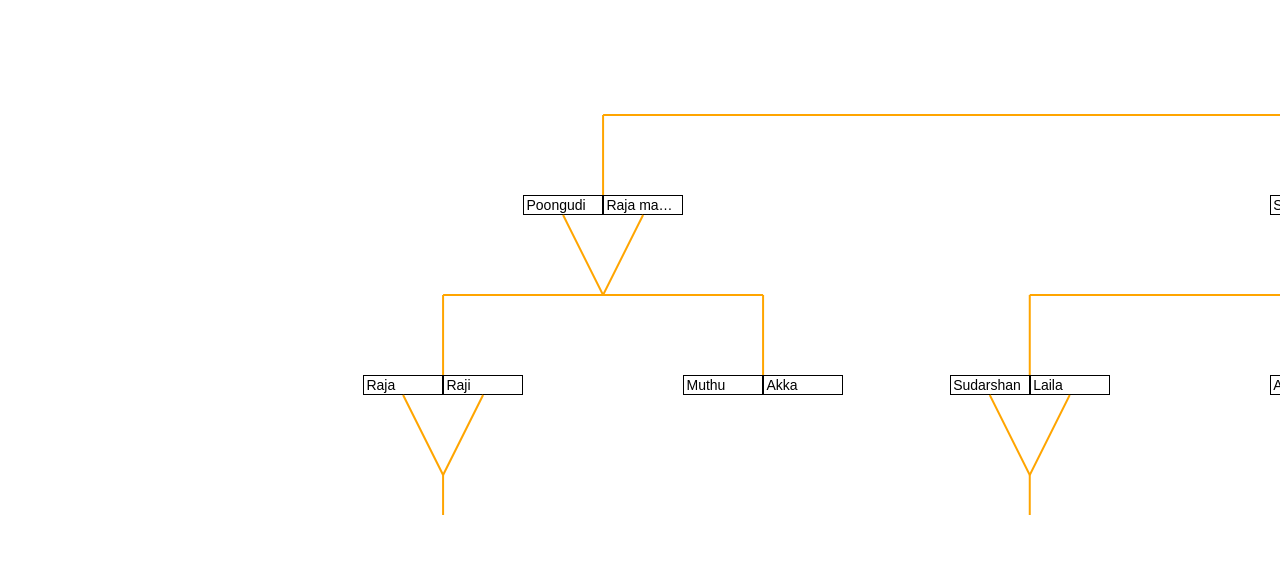
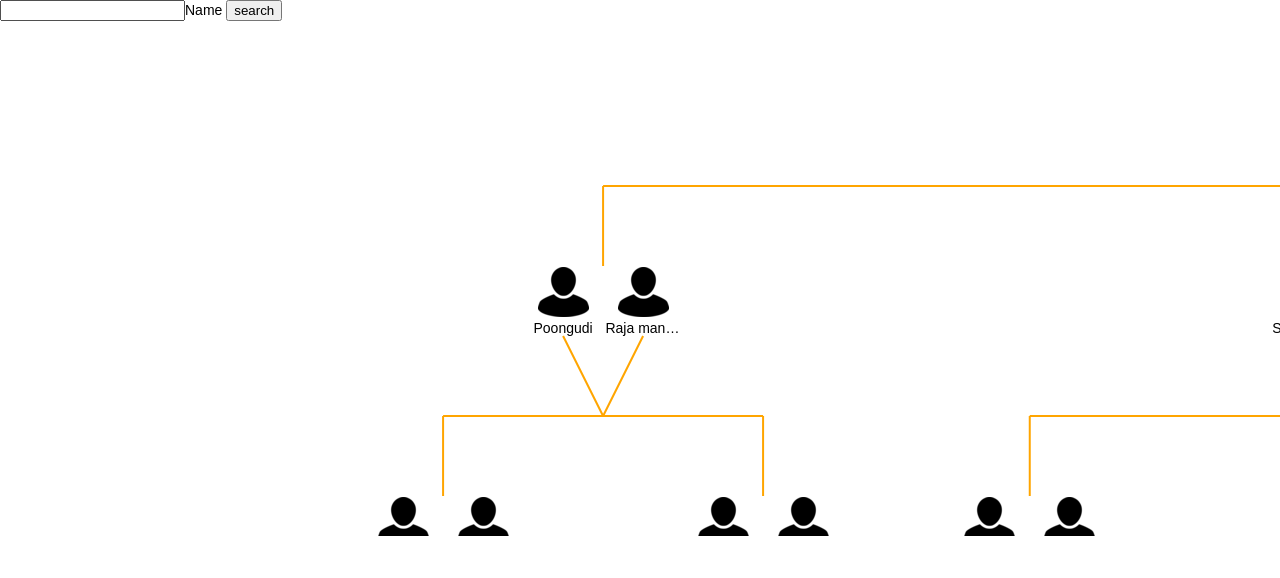
Before and after one commit to ArunHub/family-tree, a website: page public/index.html in a window 1280 px wide. Drawn offline with Linux system fonts and the light colour scheme.

Commit message:
picture, event handlers, partial search input

```diff
--- a/public/constants.js
+++ b/public/constants.js
@@ -21,7 +21,7 @@ const mL = 10; //margin-left
 const middleRatio = 0.65;
 const textWidth = 80;
 const foreignWidth = 2 * textWidth;
-const textHeight = 20;
+const textHeight = 20 + 50; //50 for image dimension
 
 const xmlns = "http://www.w3.org/2000/svg";
 const preserveAspectRatio = "xMidYMid meet";
--- a/public/helper.js
+++ b/public/helper.js
@@ -9,14 +9,6 @@ function getAnniversary(anniversary) {//birth, death, marriage, 60yrs
       return {
         birthday: anniversary.date,
       }
-  }
-};
-
-function getImage(gender) {
-  if (gender === GENDER.M) {
-    return "ko";
-  } else {
-
   }
 };
 
@@ -42,8 +34,8 @@ function setAttributes(el, attrs) {
   Object.keys(attrs).forEach(key => el.setAttribute(key, attrs[key]));
 }
 
-function getTextWidth(n=2) {
-  return n*textWidth;
+function getTextWidth(n = 2) {
+  return n * textWidth;
 }
 
 function createText(value, rootTag, attrs) {
@@ -55,28 +47,36 @@ function createText(value, rootTag, attrs) {
   id.appendChild(textElement);
 }
 
-function createForeignText(value, rootId, attrs) {
-  const { id, x, y } = attrs;
+function handleMouseenter(person, e) {
+  const parent = document.getElementById('root');
+  var divEl = document.createElement("div");
+  setAttributes(divEl, { id: "popup", class: "popup" });
+  divEl.style.left = e.clientX + "px";
+  divEl.style.top = e.clientY + "px";
+  const lifeSpan = person.life_span.hasOwnProperty('diedOn') ? `(${person.life_span.bornOn} - ${person.life_span.diedOn})` : "";
+  divEl.innerHTML += `<div>${e.target.innerText}</div><div>${lifeSpan}</div>`;
+  parent.prepend(divEl);
+}
+
+function handleMouseleave() {
+  const popup = document.getElementById('popup');
+  popup.parentNode.removeChild(popup);
+}
+
+function removeSvgRoot() {
+  const element = document.getElementById(rootSvgId);
+  element.parentNode.removeChild(element);
+}
+
+function createForeignText(person, rootId, attrs) {
+  const { id, x, y, getDivList } = attrs;
   const rootEl = document.getElementById(rootId);
   const foreignObjEl = document.createElementNS(xmlns, 'foreignObject');
-  const divFragment = getDivList(...value);
-  setAttributesNs(foreignObjEl, { id, width: getTextWidth(value.length), height: textHeight, x, y });
+  const nameList = person.spouse ? 2 : 1;
+  const divFragment = getDivList(person);
+  setAttributesNs(foreignObjEl, { id, width: getTextWidth(nameList), height: textHeight, x, y });
   foreignObjEl.appendChild(divFragment);
   rootEl.appendChild(foreignObjEl);
-}
-
-function getDivList() {
-  const fragment = new DocumentFragment();
-
-  Object.values(arguments).forEach(function (name) {
-    var divEl = document.createElement('div');
-    setAttributes(divEl, { class: "foreign-div" });
-    const value = nameCapitalized(name);
-    divEl.innerHTML = value;
-    fragment.appendChild(divEl);
-  })
-
-  return fragment;
 }
 
 function getSpanList() {
@@ -88,6 +88,18 @@ function getSpanList() {
     const name = nameCapitalized(value);
     span.innerHTML = name;
     fragment.appendChild(span)
+  })
+
+  return fragment;
+}
+
+function getDataList() {
+  const fragment = new DocumentFragment();
+
+  Object.values(arguments[0]).forEach(function (value) {
+    var option = document.createElement('option');
+    option.setAttribute('value', `${value.name}, son of ${value.father}`); //TODO: factory pattern
+    fragment.appendChild(option)
   })
 
   return fragment;
--- a/public/index.css
+++ b/public/index.css
@@ -44,9 +44,30 @@ path{
   width:80px;
   display: inline-block;
   vertical-align: top;
+  padding: 0.05rem 0.15rem;
+  text-align: center;
+}
+
+.foreign-div > .name{
   overflow: hidden;
   text-overflow: ellipsis;
   white-space: nowrap;
-  padding: 0.05rem 0.15rem;
+  /* border: 1px solid; */
+}
+
+.foreign-div >  img{
+    max-height: 100%;
+    /* width: 50px; */
+    height: 50px;
+}
+
+.avatar-late{
+  filter: invert(50%);
+}
+
+.popup{
+  position: absolute;
   border: 1px solid;
+  padding: 0.25rem;
+  background: white;
 }
--- a/public/index.html
+++ b/public/index.html
@@ -11,8 +11,10 @@
 
 <body>
   <div id="root">
-    <form id="pick-name" style="display: none">
-      <input type="text" value="iyyamperumal" placeholder="Grandfather/father" name="root-name" id="root-name" />
+    <form id="submit-form" style="display: block">
+      <input type="text" name="name" id="name_input" list="search_list">Name
+      <datalist id="search_list"></datalist>
+      <!-- <input type="text" value="iyyamperumal" placeholder="Grandfather/father" name="root-name" id="root-name" /> -->
       <input type="submit" value="search" />
     </form>
     <div id="tree-structure" class="tree-structure"></div>
--- a/public/index.js
+++ b/public/index.js
@@ -6,12 +6,12 @@ const sample = [
         "marital_status": MARITAL_STATUS.MARRIED,
         "gender": "M",
         "_age": 68,
-        "lifeSpan": { bornOn: "01-01-1940" },
+        "life_span": { bornOn: "01-01-1940", diedOn: "14-12-1996" },
         "children": ["poongudi", "soundara pandian", "mani", "selva kumar"],
         // "children": ["soundara pandian", "mani", "selva kumar"],
         "anniversary": { type: ANNIVERSARY_TYPE.MARRIAGE },
-        "father": "iyyam perumal",
-        "mother": "thangammal"
+        "father": "",
+        "mother": ""
     },
     {
         "fname": "thangammal",
@@ -20,11 +20,11 @@ const sample = [
         "marital_status": MARITAL_STATUS.MARRIED,
         "gender": "F",
         "_age": 68,
-        "lifeSpan": { bornOn: "01-01-1940" },
+        "life_span": { bornOn: "01-01-1940", diedOn: "22-06-2008" },
         "children": ["soundara pandian", "mani", "selva kumar"],
         "anniversary": { type: ANNIVERSARY_TYPE.MARRIAGE },
-        "father": "iyyam perumal",
-        "mother": "thangammal"
+        "father": "",
+        "mother": ""
     },
     {
         "fname": "soundara",
@@ -36,7 +36,8 @@ const sample = [
         // "children": ["abinaya"],
         "siblings": ["mani", "selva kumar"],
         "father": "iyyam perumal",
-        "mother": "thangammal"
+        "mother": "thangammal",
+        "life_span": { bornOn: "01-01-1940", }
     },
     {
         "fname": "thulasirani",
@@ -47,7 +48,8 @@ const sample = [
         "children": ["sudarshan", "abinaya", 'sudaabi'],
         "siblings": ["mani", "selva kumar"],
         "father": "", //TODO
-        "mother": ""
+        "mother": "",
+        "life_span": { bornOn: "01-01-1940", }
     },
     {
         "fname": "abinaya",
@@ -59,7 +61,8 @@ const sample = [
         // "children": ["sanvika", "sandy"],
         "siblings": ["sudarshan", 'sudaabi'], //TODO: remove siblings
         "father": "soundara pandian",
-        "mother": "thulasirani"
+        "mother": "thulasirani",
+        "life_span": { bornOn: "01-01-1940", }
     },
     {
         "fname": "vijay",
@@ -70,8 +73,9 @@ const sample = [
         "_age": 31,
         "children": ["sanvika"],
         "siblings": [],
-        "father": "prabhu", //TODO
-        "mother": "vijaya",
+        "father": "", //TODO
+        "mother": "",
+        "life_span": { bornOn: "01-01-1940", }
     },
     {
         "fname": "mani",
@@ -83,7 +87,8 @@ const sample = [
         // "children": ["arun kumar", "preethi", 'sanvika', 'sandy', 'rajavel', 'rashika'],
         "siblings": ["soundara pandian", "selva kumar"],
         "father": "iyyam perumal",
-        "mother": "thangammal"
+        "mother": "thangammal",
+        "life_span": { bornOn: "01-01-1940", }
     },
     {
         "fname": "sundari",
@@ -92,8 +97,9 @@ const sample = [
         "_age": 54,
         "spouse": "mani",
         "children": ["arun kumar", "preethi"],
-        "father": "balsamy",
-        "mother": "acchi" //TODO
+        "father": "",
+        "mother": "", //TODO,
+        "life_span": { bornOn: "01-01-1940", }
     },
     {
         "fname": "selva",
@@ -107,7 +113,8 @@ const sample = [
         // "children": ["rashika", "sham deepak"],
         "siblings": ["soundara pandian", "mani"],
         "father": "iyyam perumal",
-        "mother": "thangammal"
+        "mother": "thangammal",
+        "life_span": { bornOn: "01-01-1940", }
     },
     {
         "fname": "pushparani",
@@ -117,8 +124,9 @@ const sample = [
         "spouse": "selva kumar",
         // "spouse": "",
         "children": ["rashika", "sham deepak"],
-        "father": "srithath",//TODO
-        "mother": "sriamma"
+        "father": "",//TODO
+        "mother": "",
+        "life_span": { bornOn: "01-01-1940", }
     },
     {
         "fname": "sudarshan",
@@ -130,7 +138,8 @@ const sample = [
         "_age": 31,
         "siblings": ['abinaya', 'sudaabi'],
         "father": "soundara pandian",
-        "mother": "thulasirani"
+        "mother": "thulasirani",
+        "life_span": { bornOn: "01-01-1940", }
     },
     {
         "fname": "laila",
@@ -141,7 +150,8 @@ const sample = [
         "children": ["sandy"],
         "_age": 31,
         "father": "soundara pandian",
-        "mother": "thulasirani"
+        "mother": "thulasirani",
+        "life_span": { bornOn: "01-01-1940", }
     },
     {
         "fname": "sudaabi",
@@ -153,7 +163,8 @@ const sample = [
         "_age": 31,
         "siblings": ['abinaya', 'sudarshan'],
         "father": "soundara pandian",
-        "mother": "thulasirani"
+        "mother": "thulasirani",
+        "life_span": { bornOn: "01-01-1940", }
     },
     {
         "fname": "vijaya",
@@ -164,8 +175,9 @@ const sample = [
         "_age": 31,
         "children": [],
         "siblings": [],
-        "father": "vijaya",
-        "mother": "vijaya",
+        "father": "",
+        "mother": "",
+        "life_span": { bornOn: "01-01-1940", }
     },
     {
         "fname": "sanvika",
@@ -176,16 +188,19 @@ const sample = [
         "siblings": [],
         "father": "vijay prabhu",
         "mother": "abinaya",
+        "life_span": { bornOn: "01-01-1940", }
     },
     {
         "fname": "arun",
         "lname": "kumar",
         "gender": "M",
         "spouse": "",
+        "image": "arun.jpg",
         "_age": 31,
         "siblings": ['preethi'],
         "father": "mani",
         "mother": "sundari",
+        "life_span": { bornOn: "01-01-1940", }
     },
     {
         "fname": "sham",
@@ -196,6 +211,7 @@ const sample = [
         "siblings": ['rashika'],
         "father": "selva kumar",
         "mother": "pushparani",
+        "life_span": { bornOn: "01-01-1940", }
     },
     {
         "fname": "sandy",
@@ -206,6 +222,7 @@ const sample = [
         "siblings": ['rashika'],
         "father": "vijay prabhu",
         "mother": "abinaya",
+        "life_span": { bornOn: "01-01-1940", }
     },
     {
         "fname": "preethi",
@@ -217,6 +234,7 @@ const sample = [
         "siblings": ["arun kumar"],
         "father": "mani",
         "mother": "sundari",
+        "life_span": { bornOn: "01-01-1940", }
     },
     {
         "fname": "rashika",
@@ -228,6 +246,7 @@ const sample = [
         "siblings": ["sham deepak"],
         "father": "selva kumar",
         "mother": "pushparani",
+        "life_span": { bornOn: "01-01-1940", }
     },
     {
         "fname": "raja",
@@ -236,8 +255,9 @@ const sample = [
         "_age": 68,
         "spouse": "poongudi",
         "children": ["raja", "muthu"],
-        "father": "iyyam perumal",
-        "mother": "thangammal"
+        "father": "",
+        "mother": "",
+        "life_span": { bornOn: "01-01-1940", }
     },
     {
         "fname": "poongudi",
@@ -248,7 +268,8 @@ const sample = [
         "children": ["raja", "muthu"],
         "siblings": ["mani", "selva kumar"],
         "father": "iyyam perumal", //TODO
-        "mother": "thangammal"
+        "mother": "thangammal",
+        "life_span": { bornOn: "01-01-1940", }
     },
     {
         "fname": "raja",
@@ -258,7 +279,8 @@ const sample = [
         "spouse": "raji",
         "children": ["rajavel"],
         "father": "raja manickam",
-        "mother": "poongudi"
+        "mother": "poongudi",
+        "life_span": { bornOn: "01-01-1940", }
     },
     {
         "fname": "raji",
@@ -267,8 +289,9 @@ const sample = [
         "_age": 38,
         "spouse": "raja",
         "children": ["rajavel"],
-        "father": "iyyam perumal", //TODO
-        "mother": "thangammal"
+        "father": "", //TODO
+        "mother": "",
+        "life_span": { bornOn: "01-01-1940", }
     },
     {
         "fname": "rajavel",
@@ -278,7 +301,8 @@ const sample = [
         "spouse": "",
         "children": [],
         "father": "raja",
-        "mother": "raji"
+        "mother": "raji",
+        "life_span": { bornOn: "01-01-1940", }
     },
     {
         "fname": "muthu",
@@ -288,7 +312,8 @@ const sample = [
         "spouse": "akka",
         "children": [],
         "father": "raja manickam",
-        "mother": "poongudi"
+        "mother": "poongudi",
+        "life_span": { bornOn: "01-01-1940", }
     },
     {
         "fname": "akka",
@@ -297,8 +322,9 @@ const sample = [
         "_age": 38,
         "spouse": "muthu",
         "children": [],
-        "father": "raja manickam",
-        "mother": "poongudi"
+        "father": "",
+        "mother": "",
+        "life_span": { bornOn: "01-01-1940", }
     },
 ]
 
@@ -307,13 +333,13 @@ function Person(obj) {
     this.fname = obj.fname;
     this.lname = obj.lname;
     this.gender = obj.gender === "M" ? GENDER.M : GENDER.F;
-    this.image = getImage(obj.gender);
+    this.image = obj.image ? obj.image : "avatar.png";
     this.spouse = obj.spouse || "";
     this.children = obj.children || [];
     this.siblings = obj.siblings;
     this.marital_status = this.spouse ? MARITAL_STATUS.MARRIED : obj.marital_status ? obj.marital_status : MARITAL_STATUS.SINGLE; //TODO
     this.profession = obj.profession //private
-    this.lifeSpan = obj.lifeSpan;
+    this.life_span = obj.life_span;
     this.childCount = this.children.length;
     this.father = obj.father;
     this.mother = obj.mother;
@@ -336,6 +362,13 @@ Tree.prototype.setTreeWeight = function (name, treeWeight) {
     this.data[name]['treeWeight'] = treeWeight;
 }
 
+// Tree.prototype.setSameTree = function (name) {
+//     const data = Object.assign({}, this.data);
+//     data[name]['isSameTree'] = true;
+//     this.data = data;
+//     console.log('this', this.data)
+// }
+
 function getJson(array) {
     let data = {};
     array.forEach(t => {
@@ -347,6 +380,40 @@ function getJson(array) {
 
 function getPerson(personName) {
     return newJson.data[personName];
+}
+
+function handleClick(person, e) {
+    if (nameCapitalized(person.name) === e.currentTarget.innerText) {
+        if (person.father) {
+            handleMouseleave();
+            removeSvgRoot();
+            getDomTree(person.father, 'tree-structure');
+        }
+    } else {
+        handleMouseleave();
+        removeSvgRoot();
+        getDomTree(person.spouse, 'tree-structure');
+    }
+}
+
+function getDivList(person) { //TODO: Modular pattern
+    const fragment = new DocumentFragment();
+    const nameList = person.spouse ? [person.name, person.spouse] : [person.name];
+    nameList.forEach(function (name) {
+        const currPerson = getPerson(name);
+        var divEl = document.createElement('div');
+        divEl.addEventListener('mouseenter', handleMouseenter.bind(this, currPerson), false);
+        divEl.addEventListener('mouseleave', handleMouseleave, false);
+        divEl.addEventListener('click', handleClick.bind(this, currPerson), false);
+        setAttributes(divEl, { class: "foreign-div" });
+        const nameCaps = nameCapitalized(name);
+        const imgClass = currPerson.life_span.hasOwnProperty('diedOn') ? "avatar-late" : "";
+        divEl.innerHTML += `<img src="images/${currPerson.image}" alt="${nameCaps}" class="${imgClass}" />`;
+        divEl.innerHTML += `<div class="name">${nameCaps}</div>`;
+        fragment.appendChild(divEl);
+    })
+
+    return fragment;
 }
 
 function getChildCount(name, count = 1) {
@@ -392,7 +459,7 @@ function getDomTree(name, rootId) {
 function generateTree(person, i, lX2, lY2, hTotalW, hMidPt, cL) {
     //TODO: going local culture now as spouse required to check children contrary to modern culture
     const personId = (person.fname + person.lname) + "-" + getInitial(person);
-
+    // newJson.setSameTree(person.name);
     const hMx1 = lX2 - (hTotalW / 2) * Math.min(1, cL - 1);
     const hLy2 = lY2;
     //lines above child
@@ -412,7 +479,7 @@ function generateTree(person, i, lX2, lY2, hTotalW, hMidPt, cL) {
         const newHTotalW = person.treeWeight * parentWidth;
 
         createPath(rootSvgId, { d: `M ${lMx1} ${lMy1} L ${lLx2} ${lLy2}`, stroke: `${strOrange}` });
-        createForeignText([person.name, person.spouse], rootSvgId, { id: personId, x: parentX, y: parentY });
+        createForeignText(person, rootSvgId, { id: personId, x: parentX, y: parentY, getDivList });
 
         if (newCL) {
             //first path
@@ -451,17 +518,12 @@ function generateTree(person, i, lX2, lY2, hTotalW, hMidPt, cL) {
         const parentX = Number.parseFloat((lLx2 - parentWidth / 2).toFixed(2));
         const parentY = lLy2;
         createPath(rootSvgId, { d: `M ${lMx1} ${lMy1} L ${lLx2} ${lLy2}`, stroke: `${strOrange}` });
-        createForeignText([person.name], rootSvgId, { id: personId, x: parentX, y: parentY });
+        createForeignText(person, rootSvgId, { id: personId, x: parentX, y: parentY, getDivList });
     }
 }
 
 const svg = document.getElementById('svg');
 const treeStructure = document.getElementById('tree-structure');
-const pickName = document.getElementById('pick-name');
-
-pickName.addEventListener('submit', e => handleSearch(e));
-
-
 
 const newJson = new Tree(sample);
 newJson.setChildCount();
@@ -472,11 +534,21 @@ getDomTree("iyyam perumal", 'tree-structure');
 // getDomTree("sudaabi", 'tree-structure');
 // getDomTree("sanvika", 'tree-structure');
 
+const search_name = document.getElementById('name_input');
+search_name.addEventListener('keyup', handleSearch, false);
+function handleSearch(e) {
+    const value = e.target.value;
+    const dataList = Object.values(newJson.data).filter(t => t.name.indexOf(value) !== -1);
+    const datalistEl = document.getElementById('search_list');
+    console.log('sdf', datalistEl);
+    datalistEl.innerHTML = "";
+    datalistEl.appendChild(getDataList(dataList));
+}
 
-function handleSearch(e) {
+const submitForm = document.getElementById('submit-form');
+submitForm.addEventListener('submit', handleSubmit, false);
+function handleSubmit(e) {
     e.preventDefault();
-    const rootName = document.getElementById('root-name');
-    const person = getPerson(rootName.value);
-    console.log('va', person)
+    console.log(e);
 
 }
```
Also changed, not shown: public/images/arun.jpg (added), public/images/avatar.png (added).
